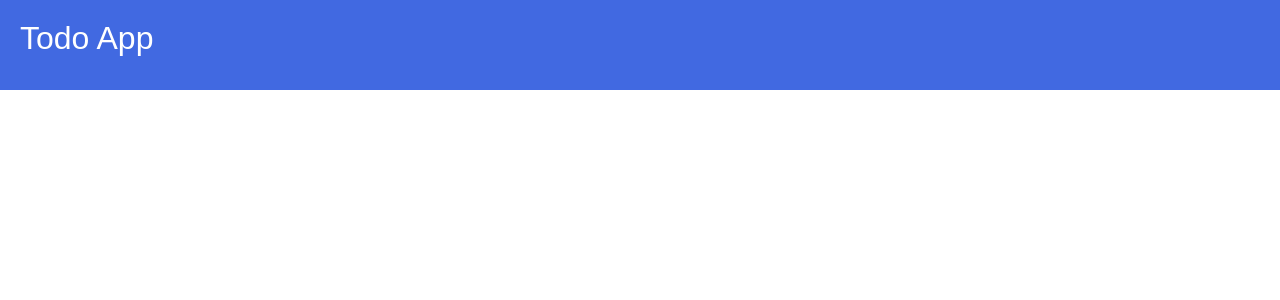
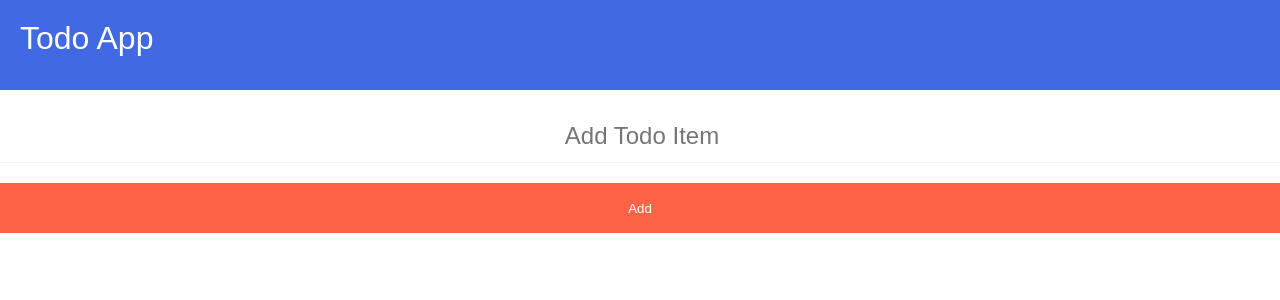
Before and after one commit to Oliver6644/todo_prax, a React (Create React App) app: page / in a window 1280 px wide. Shown: the top 300 px of the page. Built offline with nearby package versions, Linux system fonts and the light colour scheme.

Commit message:
ep .39 todo app adding form component

```diff
--- a/src/App.js
+++ b/src/App.js
@@ -1,8 +1,10 @@
 import Header from "./components/Header";
+import Form from "./components/Form";
 function App () {
     return (
         <div className="App">
            <Header></Header>
+           <Form></Form>
         </div>
     );
 }
--- /dev/null
+++ b/src/components/Form.js
@@ -0,0 +1,13 @@
+import styles from "../style.module.css";
+
+const Form =()=>{
+    return(
+        <div className={styles.todoform}>
+            <form>
+              <input className={styles.todoinput} placeholder="Add Todo Item"></input>
+            <button className={styles.todobutton}>Add</button>
+            </form>
+        </div>
+    );
+};
+export default Form;
--- a/src/style.module.css
+++ b/src/style.module.css
@@ -9,3 +9,26 @@ body{
     color: white;
     padding: 20px;
 }
+
+.todoform{
+    width: 100%;
+    margin: auto;
+    margin-top: 20px;
+}
+.todoinput{
+    width: 100%;
+    border: none;
+    border-bottom: 1px solid whitesmoke;
+    font-size: 1.5em;
+    text-align: center;
+    height: 50px;
+}
+.todobutton{
+    width: 100%;
+    border: none;
+    height: 50px;
+    background-color: tomato;
+    font-size: 1,2em;
+    color: white;
+    margin-top: 20px;
+}
```
